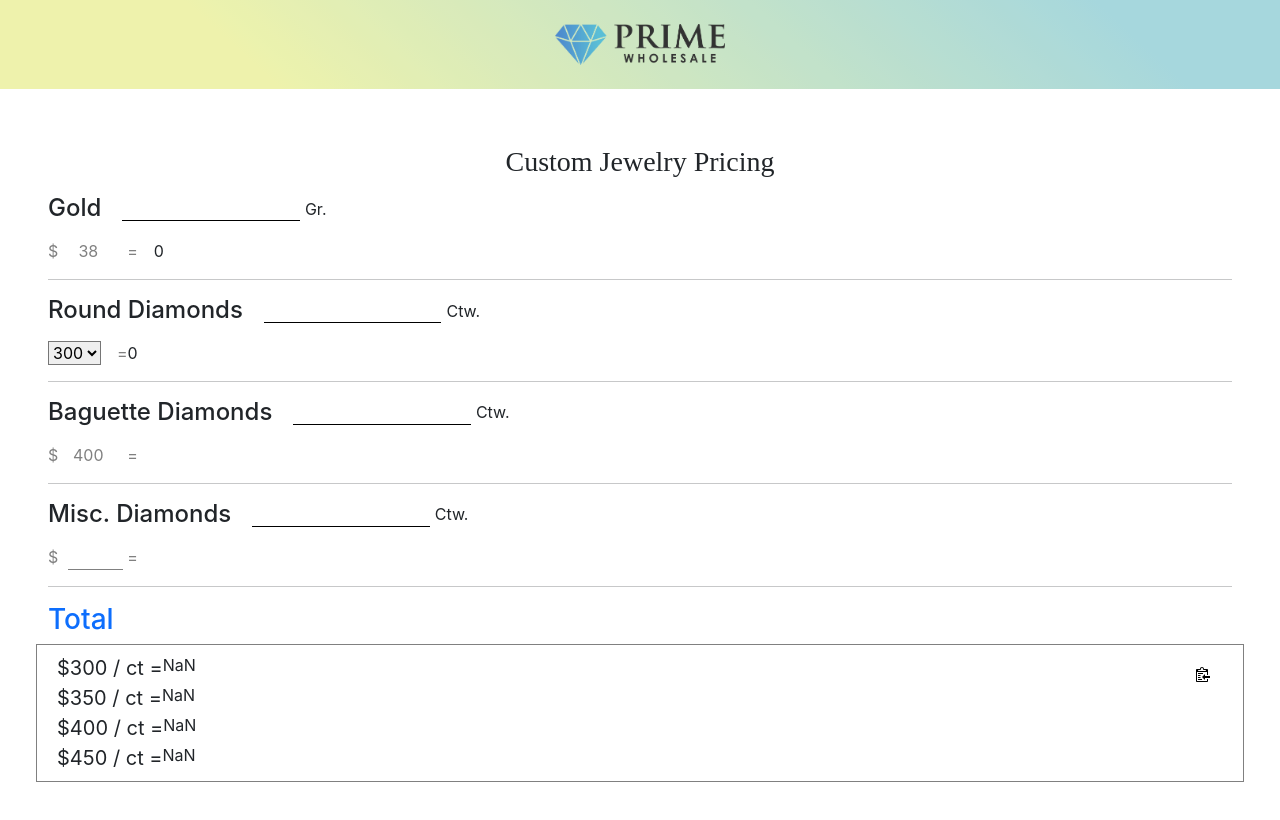
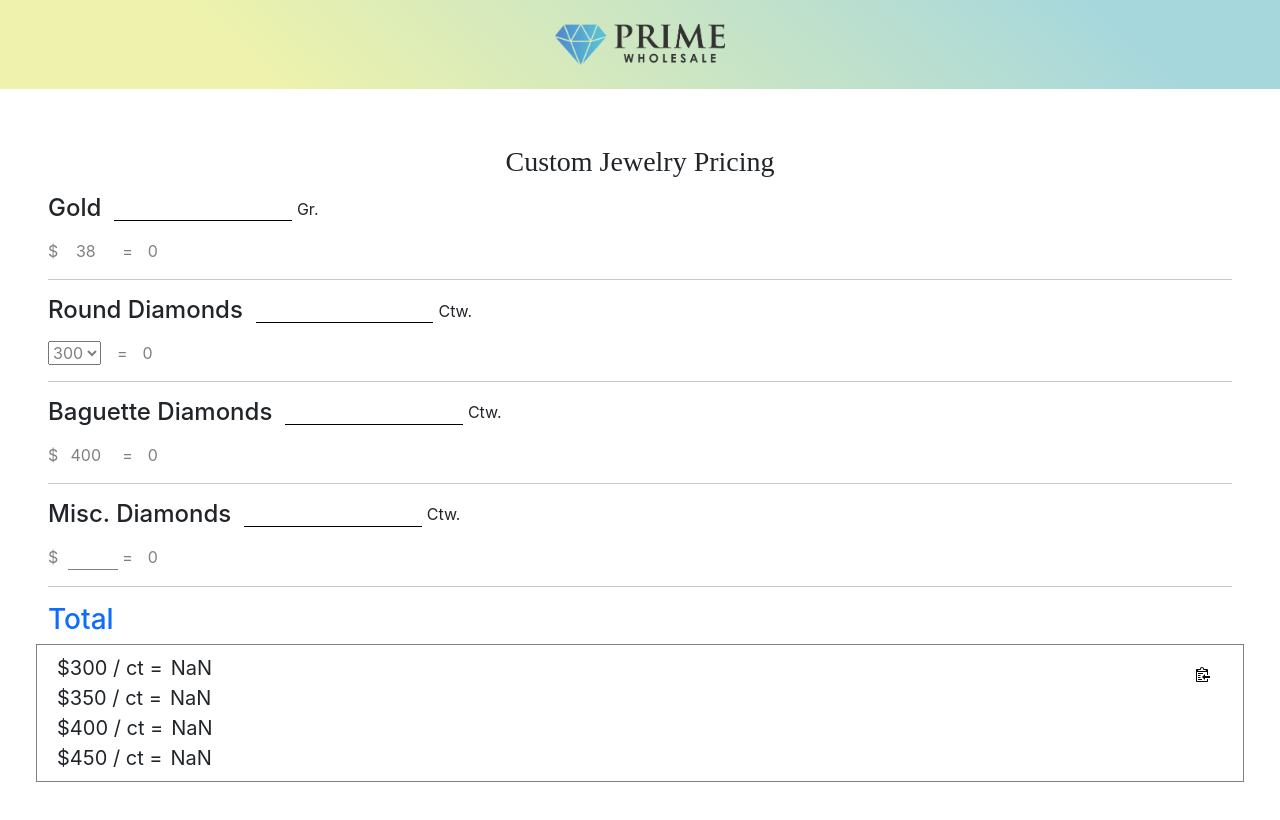
Before and after one commit to AasthaSavaliya/PW-Custom-Without-Tariff, a React (Create React App) app: page / in a window 1280 px wide. Shown: the top 820 px of the page. Built offline with nearby package versions, Linux system fonts and the light colour scheme.

Commit message:
± styling changes

```diff
--- a/src/App.css
+++ b/src/App.css
@@ -26,13 +26,17 @@ label{
 }
 
 .input-group>input.form-control {
-    flex: 0 1 55px;
+    flex: 0 1 50px;
     margin: 0 5px;
     color: grey;
 }
 
 .input-group>input[type=number]{
     margin-left: 10px !important;
+}
+
+select{
+    color: gray;
 }
 
 /*.total-button {*/
--- a/src/App.js
+++ b/src/App.js
@@ -11,8 +11,9 @@ function App() {
     roundWeight:0,
     roundPrice:300,
     baguettePrice:400,
-    goldTotal:0
-
+    goldTotal:0,
+    baguetteTotal:0,
+    miscTotal:0
   }
   const [formData, setFormData] = useState(initialFormData)
 
@@ -20,13 +21,18 @@ function App() {
     console.log(formData)
 
       setFormData((prevState => {
-        const updatedValues ={...prevState,
+        let updatedValues ={...prevState,
           [fieldName]:parseFloat(e.target.value)
         }
+
         updatedValues['goldTotal'] = updatedValues['goldPrice'] * updatedValues['goldWeight']
         updatedValues['baguetteTotal'] = updatedValues['baguettePrice'] * updatedValues['baguetteWeight']
         updatedValues['miscTotal'] = updatedValues['miscPrice'] * updatedValues['miscWeight']
         updatedValues['totalWithoutRound'] = updatedValues['goldTotal'] + updatedValues['baguetteTotal'] +  updatedValues['miscTotal']
+        if(isNaN(updatedValues['totalWithoutRound'])){
+          updatedValues['totalWithoutRound'] = 0
+        }
+
         return updatedValues
       }));
   }
@@ -35,7 +41,7 @@ function App() {
     e.preventDefault()
     let textToCopy="";
     [300,350,400,450].map(value =>{
-       textToCopy +=`\n$${value}/Ct = ${formData['totalWithoutRound']+(formData['roundWeight']*value)}`
+       textToCopy +=`\n$${value} / Ct = ${formData['totalWithoutRound']+(formData['roundWeight']*value)}`
     })
 
     navigator.clipboard.writeText(textToCopy);
@@ -55,17 +61,19 @@ function App() {
           {/* GOLD CONTAINER */}
           <div className="gold-containers">
             <div className="d-flex align-items-center mb-3">
-              <h4 className="me-3 m-0">Gold</h4>
-              <input name='gold' onChange={(e)=>handleChange("goldWeight",e)} type="number" className="form-control text-center" id="weight1" style={{borderBottom: '1px solid black', borderRadius: 0}}
+              <h4 className="me-2 m-0">Gold</h4>
+              <input name='gold' onChange={(e)=>handleChange("goldWeight",e)} type="number" className="form-control text-center"
+                     style={{borderBottom: '1px solid black', borderRadius: 0}}
                      aria-label="Grams" />
                 <span>Gr.</span>
             </div>
 
             <div className="input-group mb-3 pe-5">
               <label>$</label>
-              <input name='goldPrice' defaultValue={formData.goldPrice} onChange={(e)=>handleChange("goldPrice",e)} type="number" className="form-control text-center" id="rate1"  aria-label="Rate" onfocusout="defaultZero(2);"/>
+              <input name='goldPrice' defaultValue={formData.goldPrice} onChange={(e)=>handleChange("goldPrice",e)}
+                     type="number" className="form-control text-center" aria-label="Rate" onfocusout="defaultZero(2);"/>
                 <label className={"me-3"}>=</label>
-              {formData['goldTotal']}
+              <label>{formData['goldTotal']}</label>
             </div>
           </div>
           {/* GOLD CONTAINER END*/}
@@ -75,21 +83,22 @@ function App() {
           {/* ROUND DIAMOND CONTAINER */}
           <div className="round-diam-container">
             <div className="d-flex align-items-center mb-3">
-              <h4 className="me-3 m-0">Round Diamonds</h4>
+              <h4 className="me-2 m-0">Round Diamonds</h4>
               <input type="number" onChange={(e)=>handleChange("roundWeight",e)}  className="form-control text-center" aria-label="Grams"
-                     id="weight2" onfocusout="defaultZero(3);" style={{borderBottom: '1px solid black', borderRadius: 0}}/>
+                      onfocusout="defaultZero(3);" style={{borderBottom: '1px solid black', borderRadius: 0}}/>
                 <span>Ctw.</span>
             </div>
             <div className="input-group mb-3 pe-5">
-              <select onChange={(e)=>handleChange("roundPrice",e)} name="roundPrices" >
-              <option  value={300}>300</option>
-              <option value={350}>350</option>
-              <option value={400}>400</option>
-              <option value={450}>450</option>
-            </select>
-
-            <label className={'ms-3'}>=</label>
-              {formData["roundPrice"] * formData['roundWeight']}
+              <form>
+                  <select onChange={(e)=>handleChange("roundPrice",e)} name="roundPrices">
+                      <option value={300}>300</option>
+                      <option value={350}>350</option>
+                      <option value={400}>400</option>
+                      <option value={450}>450</option>
+                  </select>
+              </form>
+            <label className={'mx-3'}>=</label>
+              <label>{formData["roundPrice"] * formData['roundWeight']}</label>
               </div>
 
           </div>
@@ -100,17 +109,18 @@ function App() {
           {/* BAGUETTE DIAMOND CONTAINER*/}
           <div className="baguette-diam-container">
             <div className="d-flex align-items-center mb-3">
-              <h4 className="me-3 m-0">Baguette Diamonds</h4>
-              <input type="number" onChange={(e)=>handleChange("baguetteWeight",e)}  className="form-control text-center" id="weight3"
+              <h4 className="me-2 m-0">Baguette Diamonds</h4>
+              <input type="number" onChange={(e)=>handleChange("baguetteWeight",e)}  className="form-control text-center"
                      aria-label="Carat weight" onfocusout="defaultZero(8);" style={{borderBottom: '1px solid black', borderRadius: 0}}/>
                 <span>Ctw.</span>
             </div>
             <div className="input-group mb-3 pe-5">
               <label>$</label>
-              <input type="number" readOnly value={initialFormData['baguettePrice']}  className="form-control text-center rate"  aria-label="Rate" id="rate6" onfocusout="defaultZero(9);"/>
+              <input type="number" readOnly value={initialFormData['baguettePrice']}  className="form-control text-center rate"  aria-label="Rate"
+                     onfocusout="defaultZero(9);"/>
 
               <label className={"me-3"}>=</label>
-                {formData["baguetteTotal"]}
+              <label>{formData["baguetteTotal"]}</label>
             </div>
           </div>
           {/*BAGUETTE DIAMOND CONTAINER END*/}
@@ -120,19 +130,20 @@ function App() {
           {/*MISCELLANEOUS DIAMOND CONTAINER*/}
           <div className="misc-diam-container">
             <div className="d-flex align-items-center mb-3">
-              <h4 className="me-3 m-0">Misc. Diamonds</h4>
-              <input type="number"  onChange={(e)=>handleChange("miscWeight",e)} className="form-control text-center" id="weight4"
+              <h4 className="me-2 m-0">Misc. Diamonds</h4>
+              <input type="number"  onChange={(e)=>handleChange("miscWeight",e)} className="form-control text-center"
                      aria-label="Grams" onfocusout="defaultZero(10);" style={{borderBottom: '1px solid black', borderRadius: 0}}/>
                 <span>Ctw.</span>
             </div>
 
             <div className="input-group mb-3 pe-5">
               <label>$</label>
-              <input type="number"  onChange={(e)=>handleChange("miscPrice",e)} className="form-control text-center rate" aria-label="Rate" id="rate7" onfocusout="defaultZero(11);"
+              <input type="number"  onChange={(e)=>handleChange("miscPrice",e)} className="form-control text-center rate"
+                     aria-label="Rate" onfocusout="defaultZero(11);"
                      style={{borderBottom: '1px solid grey', borderRadius: 0}}/>
 
                 <label className={"me-3"}>=</label>
-                {formData["miscTotal"]}
+              <label>{formData["miscTotal"]}</label>
             </div>
           </div>
           {/*MISCELLANEOUS DIAMOND CONTAINER END*/}
@@ -149,13 +160,13 @@ function App() {
                     {
                       [300,350,400,450].map(value => <div className="input-group">
                       <span className="fs-5">${value} / ct = </span>
-                      {formData['totalWithoutRound']+(formData['roundWeight']*value)}
+                        <span className={'fs-5 ms-2'}>{formData['totalWithoutRound']+(formData['roundWeight']*value)}</span>
                     </div> )
                     }
 
                   </div>
 
-                  <div className="col d-flex justify-content-end align-items-start">
+                  <div className="col-1 d-flex justify-content-end align-items-start">
                     <button onClick={clipBoadHandler} className="btn copy">
                       <img src={copy} alt="Copy to clipboard"/>
                     </button>
```
